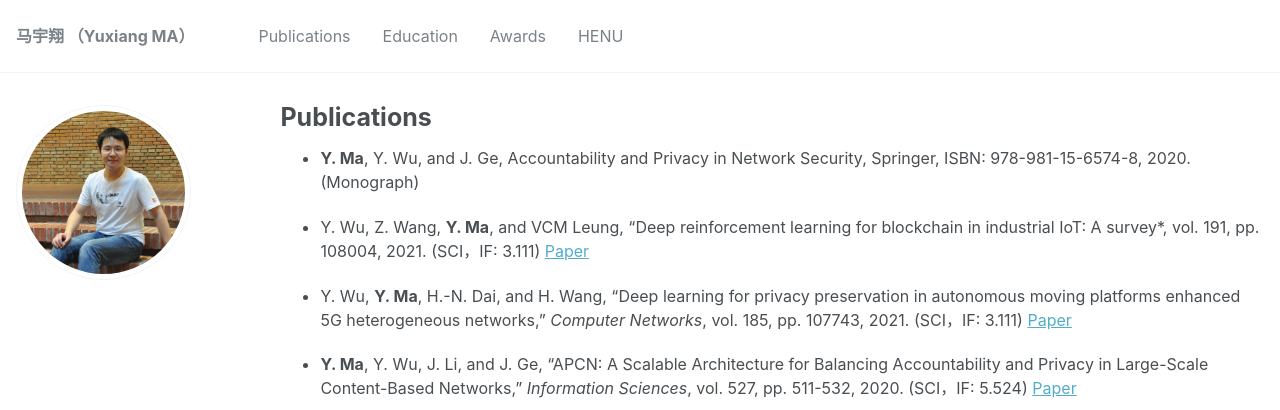
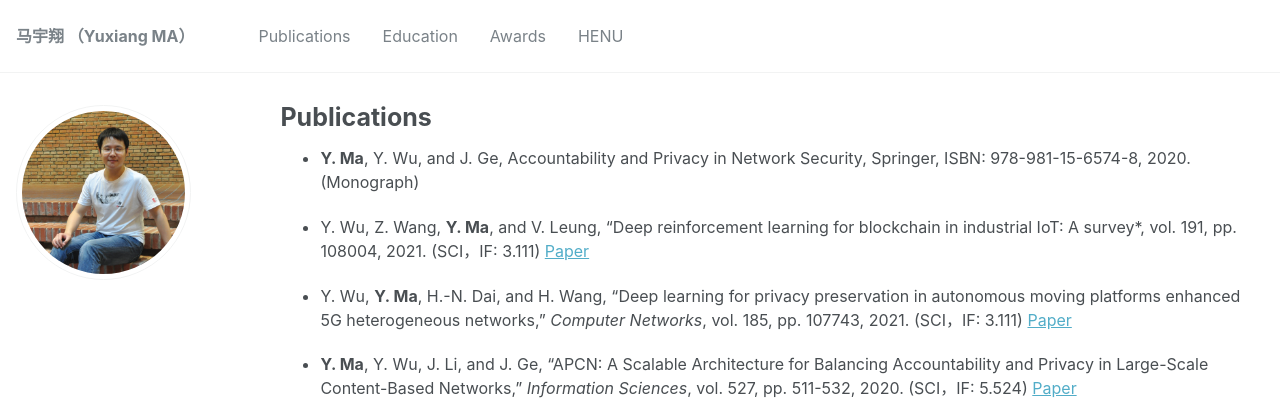
Before and after one commit to MaYuxiang/mayuxiang.github.io, a Jekyll site: the page built from _pages/publications.md, in a window 1280 px wide. Shown: the top 410 px of the page. Built offline with Jekyll 4.4.1, drawn with Linux system fonts in a browser that asks for light colours.

Commit message:
Update publications.md

```diff
--- a/_pages/publications.md
+++ b/_pages/publications.md
@@ -9,7 +9,7 @@ redirect_from:
 
 *  **Y. Ma**, Y. Wu, and J. Ge, Accountability and Privacy in Network Security, Springer, ISBN: 978-981-15-6574-8, 2020. (Monograph)
 
-*  Y. Wu, Z. Wang, **Y. Ma**, and VCM Leung, “Deep reinforcement learning for blockchain in industrial IoT: A survey*, vol. 191, pp. 108004, 2021. (SCI，IF: 3.111) [Paper](https://doi.org/10.1016/j.comnet.2021.108004)
+*  Y. Wu, Z. Wang, **Y. Ma**, and V. Leung, “Deep reinforcement learning for blockchain in industrial IoT: A survey*, vol. 191, pp. 108004, 2021. (SCI，IF: 3.111) [Paper](https://doi.org/10.1016/j.comnet.2021.108004)
 
 *  Y. Wu, **Y. Ma**, H.-N. Dai, and H. Wang, “Deep learning for privacy preservation in autonomous moving platforms enhanced 5G heterogeneous networks,” *Computer Networks*, vol. 185, pp. 107743, 2021. (SCI，IF: 3.111) [Paper](https://doi.org/10.1016/j.comnet.2020.107743)
 
```
